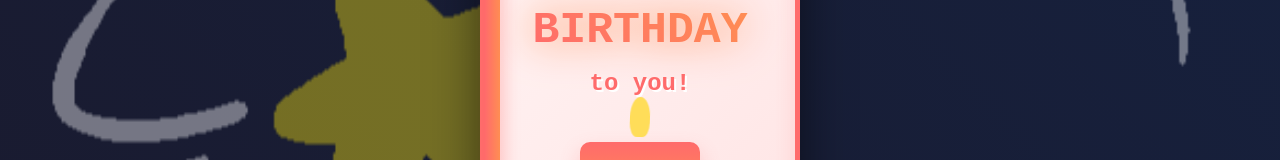
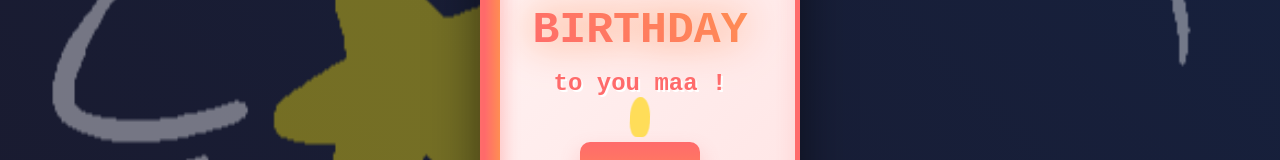
Before and after one commit to hitruerrn/happy, a plain HTML site: page final.html in a window 1280 px wide. Shown: the part 280-440 px from the top of the page. Drawn offline with Linux system fonts and the light colour scheme.

Commit message:
Update final.html

```diff
--- a/final.html
+++ b/final.html
@@ -316,7 +316,7 @@
                 <div class="front-text">
                     <h3 class="happy">HAPPY</h3>
                     <h2 class="bday">BIRTHDAY</h2>
-                    <h3 class="toyou">to you!</h3>
+                    <h3 class="toyou">to you maa !</h3>
                 </div>
                 <div class="plate">
                     <div class="cake"></div>
```
